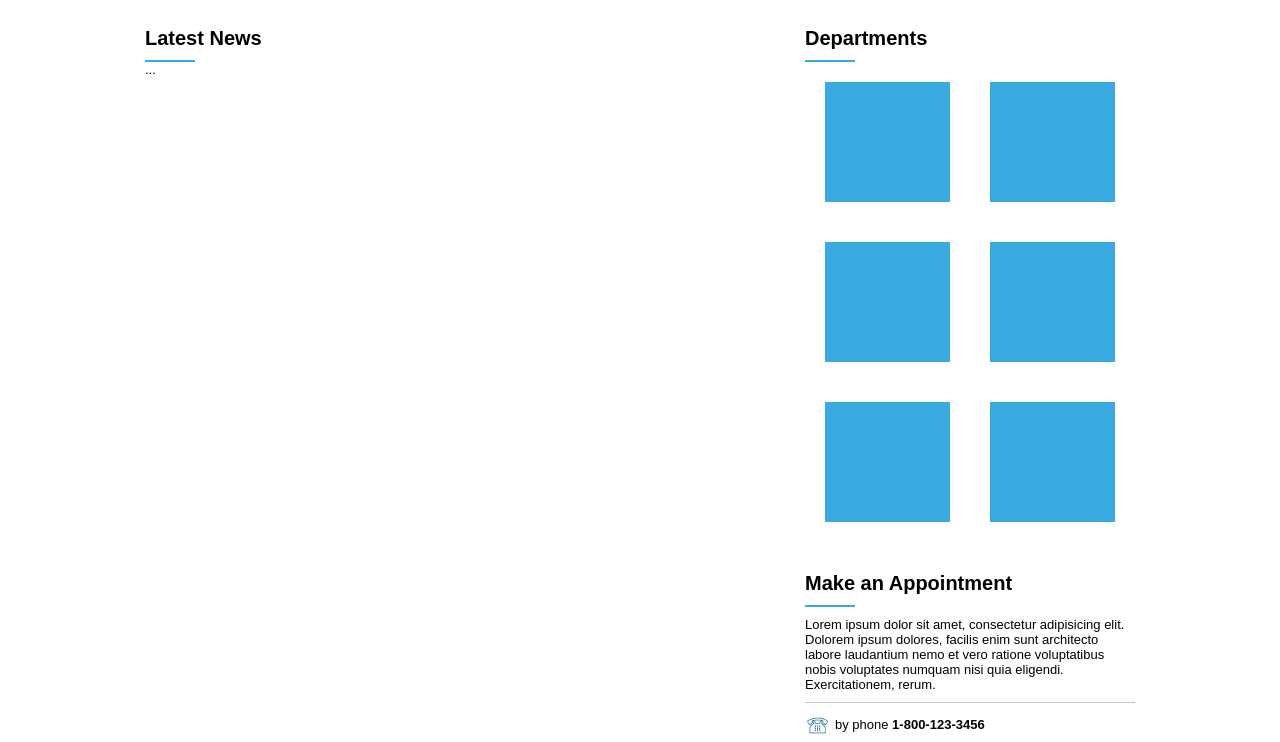
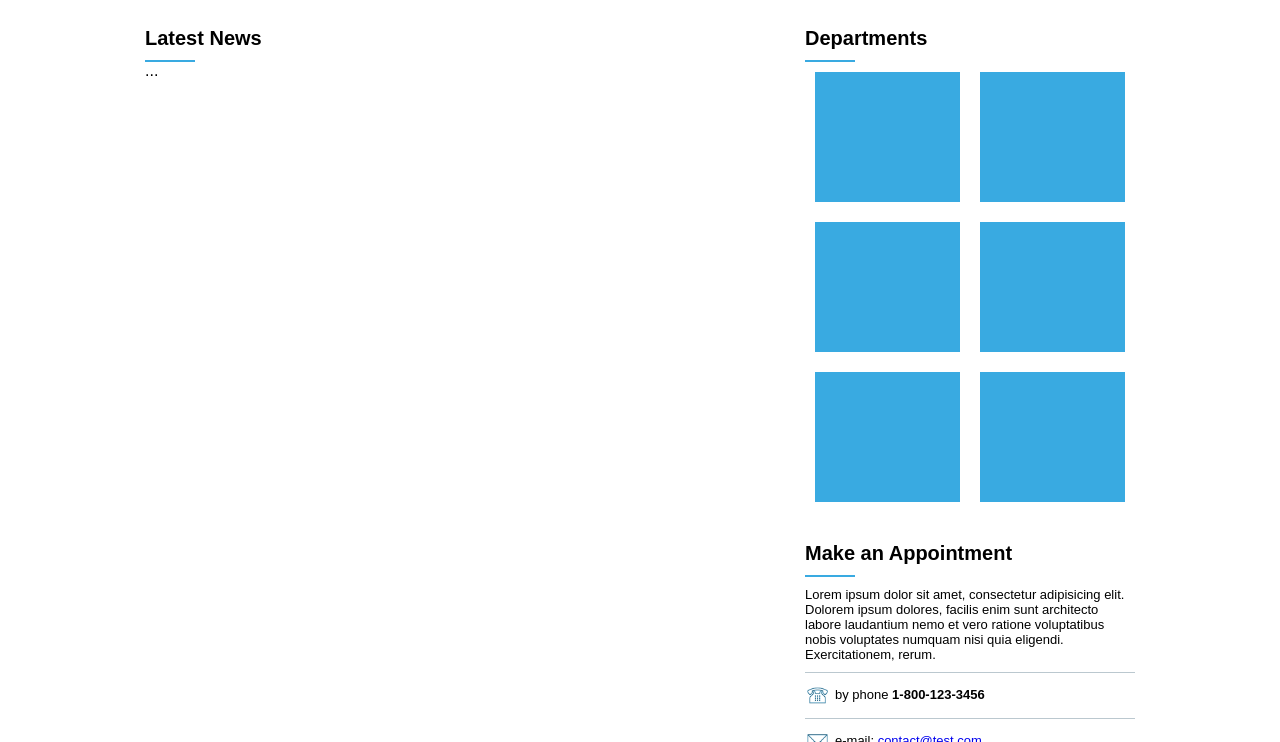
Before and after one commit to gracibrea/site-flexbox-html-semantico, a plain HTML site: page index.html in a window 1280 px wide. Shown: the part 793-1535 px from the top of the page. Drawn offline with Linux system fonts and the light colour scheme.

Commit message:
blue boxes align

```diff
--- a/css/template.css
+++ b/css/template.css
@@ -150,7 +150,6 @@ nav a:hover {
 .widget_titulo {
     margin: 30px 0 20px 0;
 }
-
 .widget_titulo_texto {
     color: black;
     font-size: 20px;
@@ -162,34 +161,27 @@ nav a:hover {
     background-color: #39aae1;
     margin-top: 10px;
 }
-.widget_body {
+
+.widget_body_dep {
+    display: flex;
+    justify-content:space-between;
+}
+.widget_body_dep_box {
+    flex: 1;
+    height: 130px;
+    background-color: #39aae1;
+    margin: 10px;
+}
+.widget_body_marcacao {
     font-size: 13px;
-    margin: 10px 0 20px 0;
+    margin: 10px 0 0px;
 }
-
 .widget_body_line {
     width: 100%;
     height: 1px;
     background-color: #bbc8cf;
     margin-top: 10px;
 }
-.widget_body {
-    display: flex;
-    margin: 0;
-    justify-content: space-between;
-}
-.widget_body_box {
-    flex: 1;
-
-    height: 120px;
-    background-color: #39aae1;
-    margin: 20px;
-}
-.widget_body_marcacao {
-    font-size: 13px;
-    margin: 10px 0 0px;
-}
-
 .widget_body_marcacao img {
     display: inline-block;
     vertical-align:middle;
--- a/index.html
+++ b/index.html
@@ -72,24 +72,24 @@
             <div class="widget_titulo"></div>
                     <div class="widget_titulo_texto">Latest News</div>
                         <div class="widget_titulo_barra"></div>
-                        <div class="widget_body">...</div>
+                        <div class="widget_body_noticia">...</div>
         </section>
         <aside>
             <div class="widget"></div>
                 <div class="widget_titulo"></div>
                     <div class="widget_titulo_texto">Departments</div>
                         <div class="widget_titulo_barra"></div>
-                        <div class="widget_body">
-                            <div class="widget_body_box"></div>
-                            <div class="widget_body_box"></div>
+                        <div class="widget_body_dep">
+                            <div class="widget_body_dep_box"></div>
+                            <div class="widget_body_dep_box"></div>
                         </div>
-                        <div class="widget_body">
-                            <div class="widget_body_box"></div>
-                            <div class="widget_body_box"></div>
+                        <div class="widget_body_dep">
+                            <div class="widget_body_dep_box"></div>
+                            <div class="widget_body_dep_box"></div>
                         </div>
-                        <div class="widget_body">
-                            <div class="widget_body_box"></div>
-                            <div class="widget_body_box"></div>
+                        <div class="widget_body_dep">
+                            <div class="widget_body_dep_box"></div>
+                            <div class="widget_body_dep_box"></div>
                         </div>
                         <div class="widget"></div>
                 <div class="widget_titulo"></div>
```
